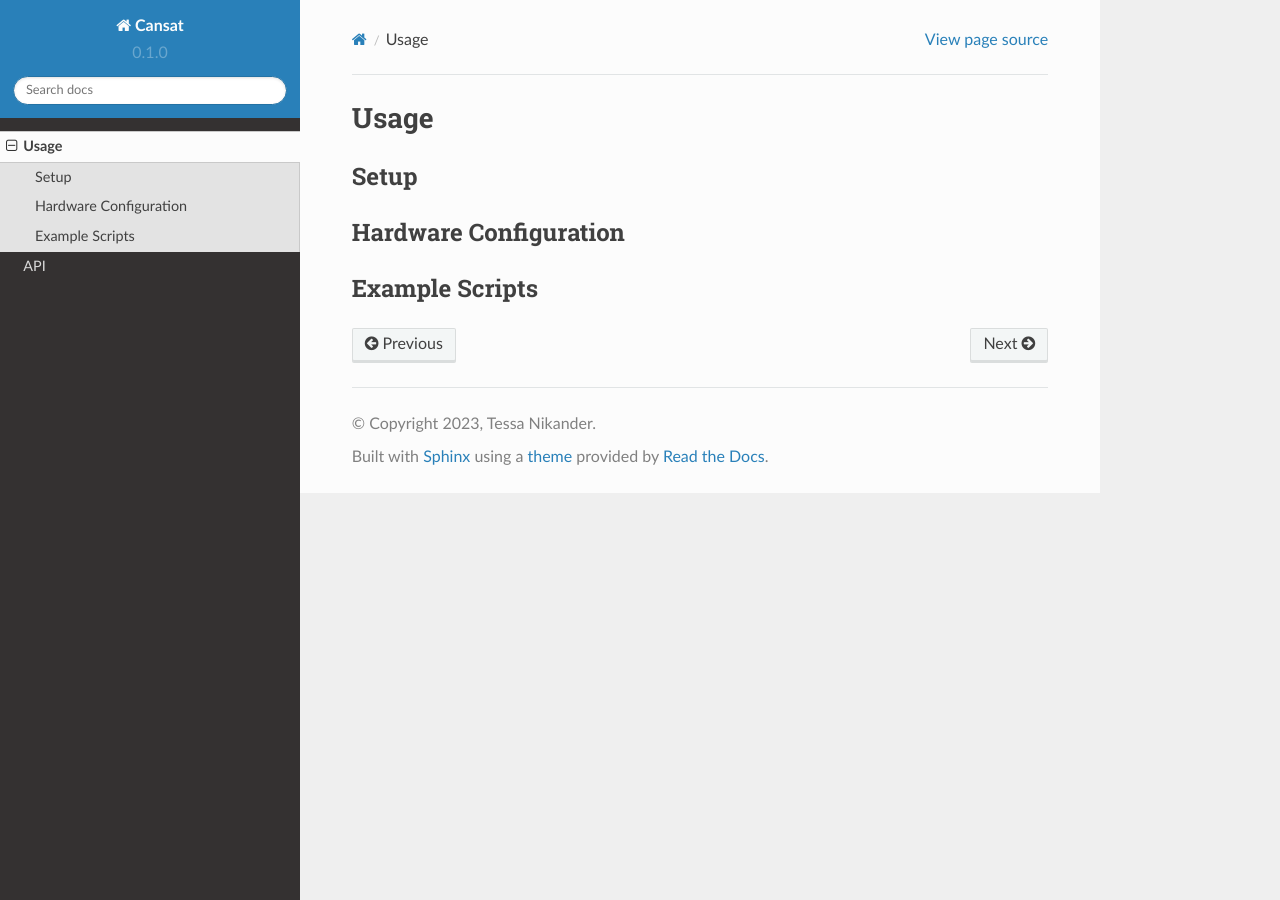
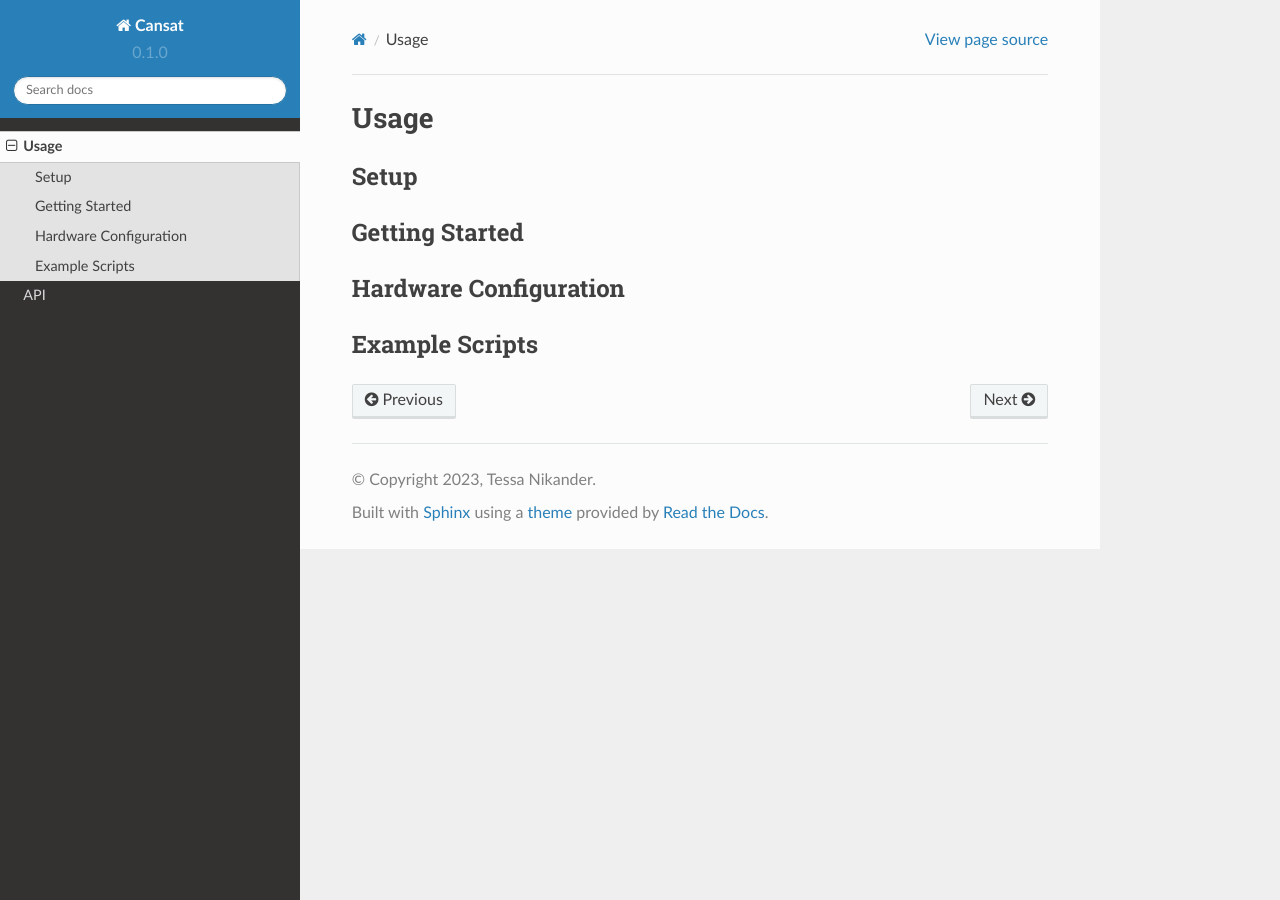
Before and after one commit to nikandt/cansat, a Sphinx documentation site: the page built from docs/source/usage.rst, in a window 1280 px wide. Built offline with Sphinx 7.4.7 and the Read the Docs theme 2.0.0, drawn with Linux system fonts in a browser that asks for light colours.

Commit message:
Update usage.rst

```diff
--- a/docs/source/usage.rst
+++ b/docs/source/usage.rst
@@ -2,6 +2,7 @@ Usage
 =====
 
 .. _setup:
+.. _getting_started:
 .. _hardware_configuration:
 .. _example_scripts:
 
@@ -9,6 +10,9 @@ Usage
 Setup
 ------------
 
+Getting Started
+---------------
+
 Hardware Configuration
 ----------------------
 
```
